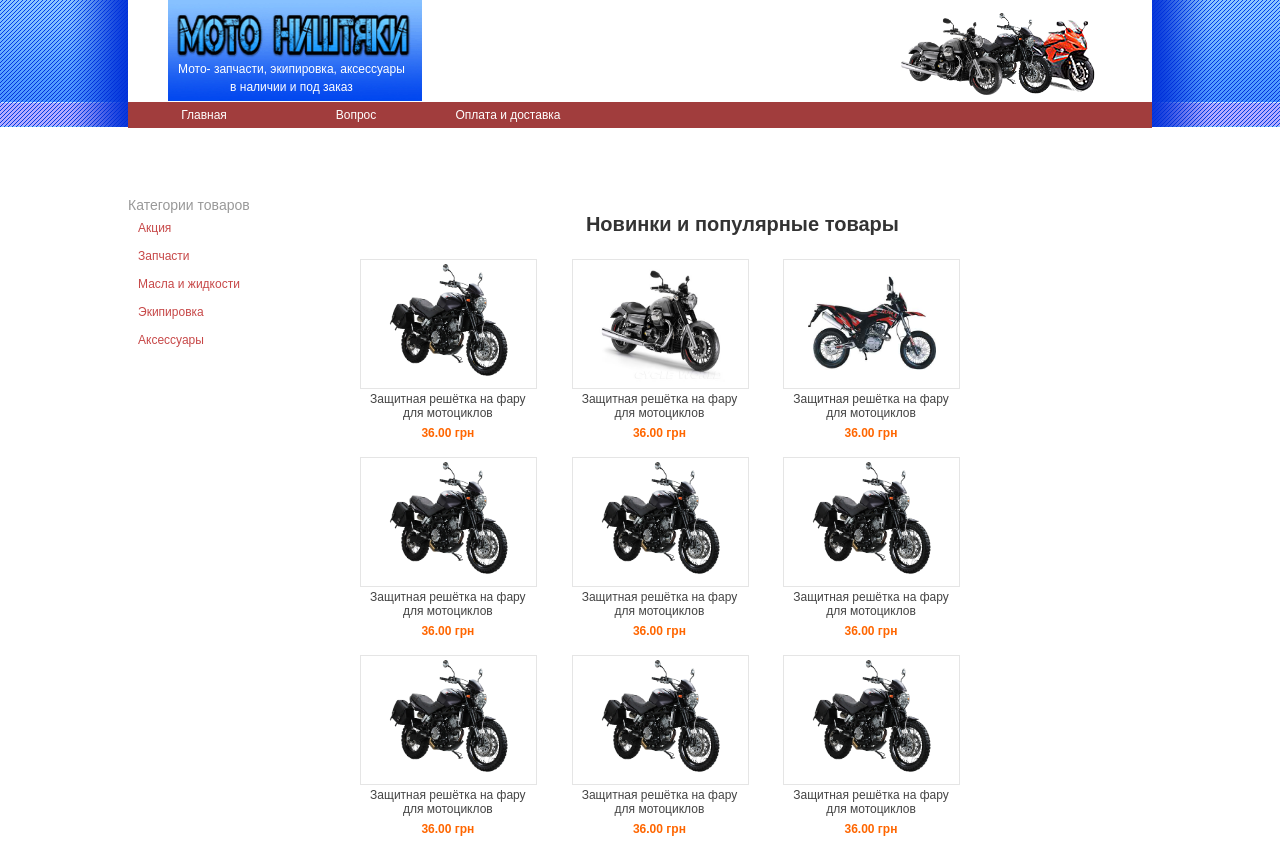
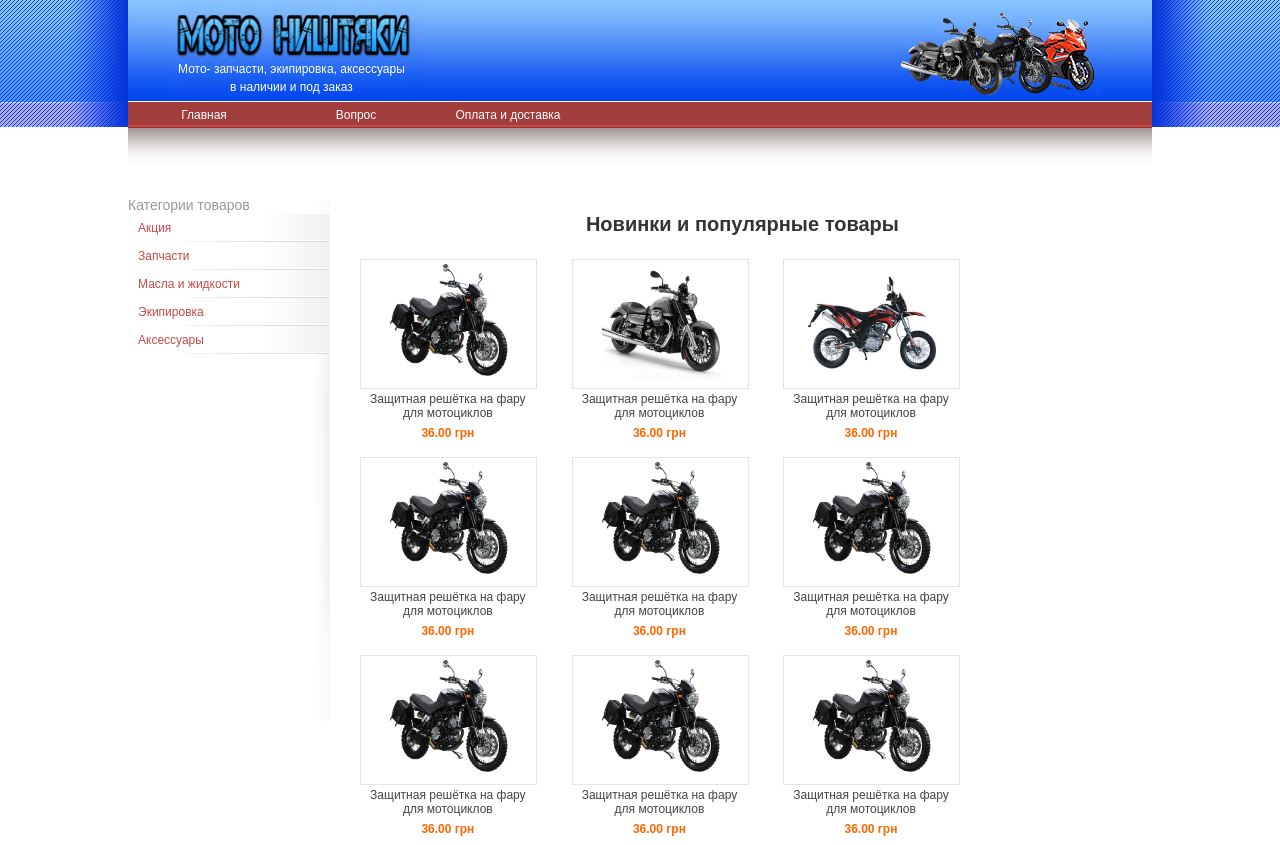
Before and after one commit to MotoTema/mototema, a plain HTML site: page index.html in a window 1280 px wide. Shown: the top 845 px of the page. Drawn offline with Linux system fonts and the light colour scheme.

Commit message:
Add files via upload

```diff
--- a/css/style.css
+++ b/css/style.css
@@ -25,7 +25,7 @@ h3		{ font-size: 16px; color: #666; }
 
 /*шапка сайта*/
 #wrapper 		{ width:80%; min-width:800px; margin:0 auto;text-align: center;  }
-#header 		{ position:relative; display:block; width:100%; height:102px;  background:#FFF url(img/bg_header_2.gif) repeat-x; }
+#header 		{ position:relative; display:block; width:100%; height:102px;  background:#FFF url(../img/bg_header_2.gif) repeat-x; }
 #header .logo 	{ position:absolute; left:40px; top:0px; }
 #headern 	{ position:absolute; left:50px; top:60px; color:#FFF;}
 #header .moto1 	{ position:absolute; right:40px; top:10px; }
@@ -38,29 +38,29 @@ h3		{ font-size: 16px; color: #666; }
 
 
 /*навигация под шапкой*/
-#nav 			{ display:block;width:100%; min-width:800px; height:26px; margin:0; padding:0; list-style:none; text-align:center; background:#A13D3D url(img/bg_nav.gif) repeat-x; }
+#nav 			{ display:block;width:100%; min-width:800px; height:26px; margin:0; padding:0; list-style:none; text-align:center; background:#A13D3D url(../img/bg_nav.gif) repeat-x; }
 #nav li 		{ float:left; width:152px; }
 #nav li a 		{ text-decoration:none; display:block; padding:0; padding:0; height:1%; line-height:26px; color:#FFF; }
-#nav li a:hover { background:url(img/bg_nav_on.gif) no-repeat 50% 0; }
+#nav li a:hover { background:url(../img/bg_nav_on.gif) no-repeat 50% 0; }
 
 
 
 
 
 /*содержимое страницы*/
-#content { width:100%; min-width:800; padding:50px 0px; background:#FFF url(img/bg_content2.gif) repeat-x; text-align:left;  }
+#content { width:100%; min-width:800; padding:50px 0px; background:#FFF url(../img/bg_content2.gif) repeat-x; text-align:left;  }
 * html #content, * html #content #col_1 { height:543px; }
 
 
 
 
 /*левая часть, меню (навигация)*/
-#col_1 { width:20%; float:left; min-height:543px; background:url(img/bg_left.gif) no-repeat 100% 50%; }
+#col_1 { width:20%; float:left; min-height:543px; background:url(../img/bg_left.gif) no-repeat 100% 50%; }
 #col_1 h2 { color:#999999; font-size:14px; font-weight:normal; }
 #subnav, #subnav ul { margin:0; padding:0; list-style:none; }
 #subnav li { }
-#subnav li a { display:block; padding:5px 10px 5px 10px; height:1%; background:url(img/bg_subnav.gif) no-repeat 100% 100%; text-decoration:none }
-#subnav li a:hover { background:#E9D1D1 url(img/bg_left_nav_on.gif) no-repeat 100% 0; text-decoration:none; }
+#subnav li a { display:block; padding:5px 10px 5px 10px; height:1%; background:url(../img/bg_subnav.gif) no-repeat 100% 100%; text-decoration:none }
+#subnav li a:hover { background:#E9D1D1 url(../img/bg_left_nav_on.gif) no-repeat 100% 0; text-decoration:none; }
 
 
 
```
